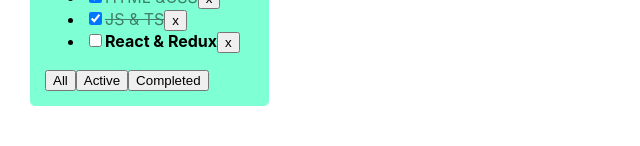
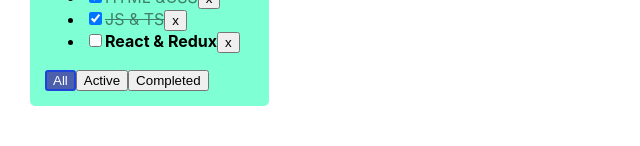
Before and after one commit to olesya-sh-dev/todolist-lesson1, a React (Create React App) app: page / in a window 1280 px wide. Shown: the part 154-300 px from the top of the page, without its empty margins (0-640 px from the left). Built offline with nearby package versions, Linux system fonts and the light colour scheme.

Commit message:
стилизация активных кнопок

```diff
--- a/src/App.css
+++ b/src/App.css
@@ -19,3 +19,9 @@
 .task {
   font-weight: bold;
 }
+.btnActive {
+  background-color: rgb(76, 95, 172);
+  color: white;
+  border: 2px solid rgb(30, 67, 219);
+  border-radius: 3px;
+}
--- a/src/App.tsx
+++ b/src/App.tsx
@@ -69,6 +69,7 @@
       <Todolist
         title={todolistTitle}
         tasks={filteredTasks}
+        filter={filter}
         addTask={addTask}
         removeTask={removeTask}
         changeTaskStatus={changeTaskStatus}
--- a/src/Todolist.tsx
+++ b/src/Todolist.tsx
@@ -6,6 +6,7 @@
 type TodolistPropsType = {
   title: string;
   tasks: TaskType[];
+  filter: FilterValuesType;
   addTask: (title: string) => void;
   removeTask: (taskId: string) => void;
   changeTaskStatus: (taskId: string, newIsDoneValue: boolean) => void;
@@ -20,6 +21,7 @@
 export const Todolist = ({
   title,
   tasks,
+  filter,
   addTask,
   removeTask,
   changeTaskStatus,
@@ -122,14 +124,17 @@
         {tasksList}
         <div>
           <Button
+            classes={filter === "all" ? "btnActive" : ""}
             title="All"
             onClickHandler={changeTodolistFilterHandlerCreator("all")}
           />
           <Button
+            classes={filter === "active" ? "btnActive" : ""}
             title="Active"
             onClickHandler={changeTodolistFilterHandlerCreator("active")}
           />
           <Button
+            classes={filter === "completed" ? "btnActive" : ""}
             title="Completed"
             onClickHandler={changeTodolistFilterHandlerCreator("completed")}
           />
--- a/src/components/Button.tsx
+++ b/src/components/Button.tsx
@@ -4,14 +4,16 @@
   title: string;
   onClickHandler?: () => void;
   isDisabled?: boolean;
+  classes?: string;
 };
 export const Button = ({
   title,
   isDisabled,
+  classes,
   onClickHandler,
 }: ButtonPropsType) => {
   return (
-    <button disabled={isDisabled} onClick={onClickHandler}>
+    <button className={classes} disabled={isDisabled} onClick={onClickHandler}>
       {title}
     </button>
   );
```
